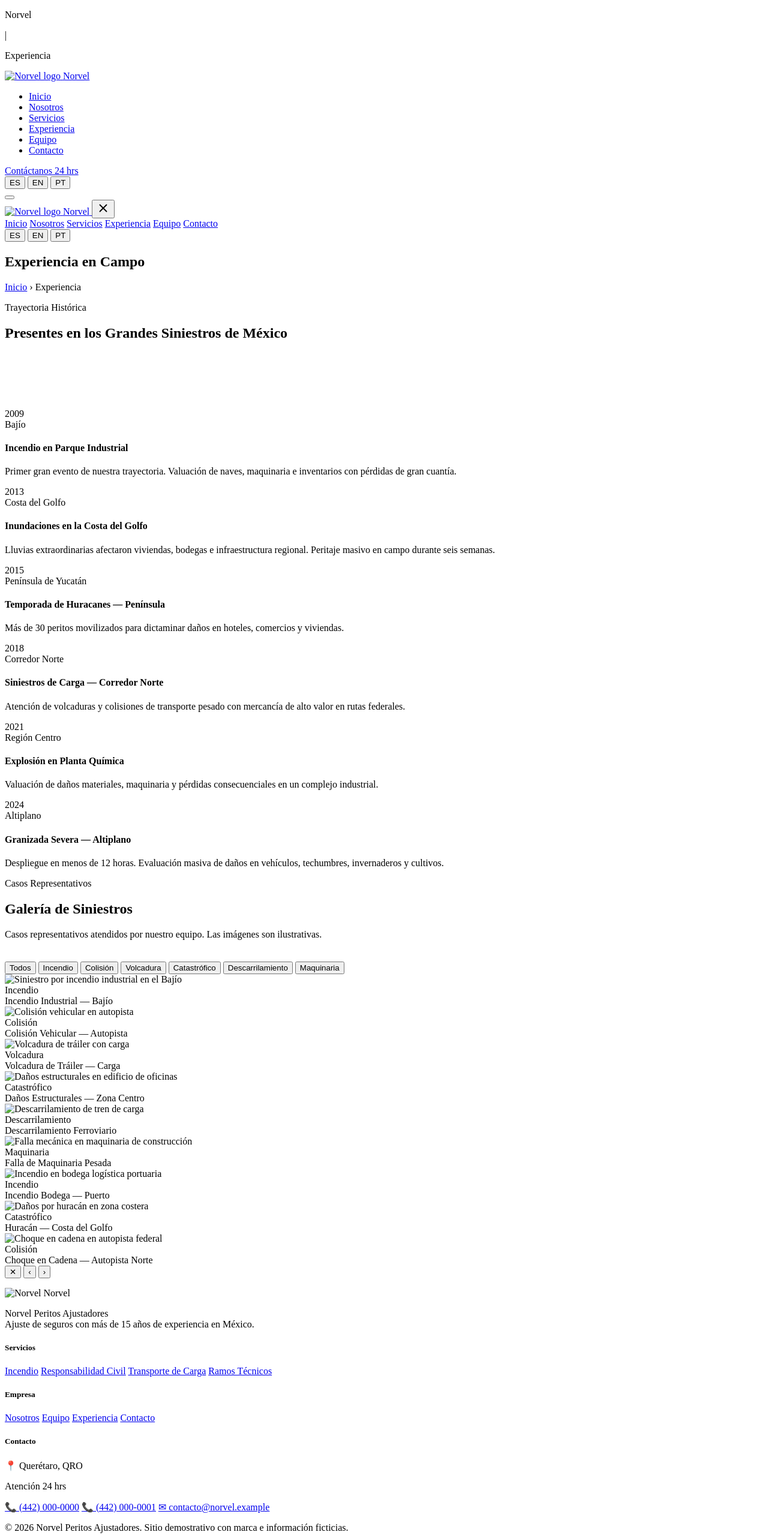
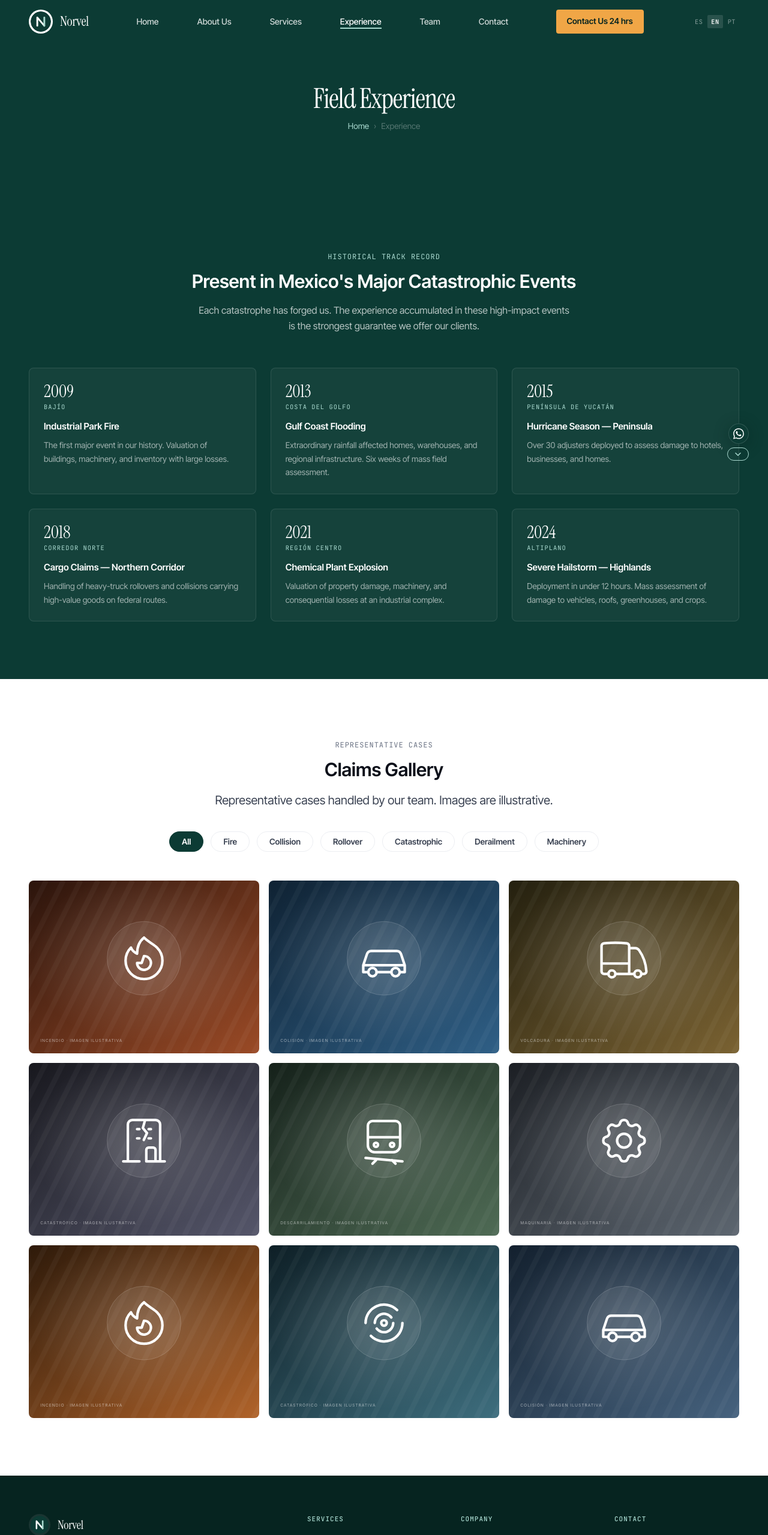
Before and after one commit to NorthClick/Norvel-Demo, a plain HTML site: page experiencia.html in a window 1280 px wide. Shown: the top 2559 px of the page at 60% size. Drawn offline with Linux system fonts and the light colour scheme; the site is published under a folder, as on GitHub Pages, so addresses that start at the root find nothing.

Commit message:
Fix: rutas relativas para que el sitio funcione en GitHub Pages
Las rutas absolutas (/css, /js, /assets) apuntaban a la raíz del dominio
en lugar de la carpeta del proyecto /Norvel-Demo/, causando 404 en CSS y JS.

```diff
--- a/admin/index.html
+++ b/admin/index.html
@@ -3,7 +3,7 @@
 <head>
   <meta charset="UTF-8">
   <meta name="viewport" content="width=device-width, initial-scale=1.0">
-  <link rel="icon" href="/assets/images/favicon.svg" type="image/svg+xml">
+  <link rel="icon" href="../assets/images/favicon.svg" type="image/svg+xml">
   <title>Norvel | Panel de Administración</title>
   <!-- Decap CMS — panel de edición de contenido sin código -->
   <script src="https://unpkg.com/decap-cms@^3.0.0/dist/decap-cms.js"></script>
--- a/experiencia.html
+++ b/experiencia.html
@@ -3,7 +3,7 @@
 <head>
   <meta charset="UTF-8">
   <meta name="viewport" content="width=device-width, initial-scale=1.0">
-  <link rel="icon" href="/assets/images/favicon.svg" type="image/svg+xml">
+  <link rel="icon" href="assets/images/favicon.svg" type="image/svg+xml">
   <title>Experiencia | Norvel — Galería de Siniestros y Catástrofes</title>
   <meta name="description" content="Galería de siniestros atendidos por Norvel: incendios, colisiones, volcaduras, descarrilamientos, catástrofes naturales y maquinaria. 15+ años de experiencia.">
   <meta property="og:title" content="Experiencia | Norvel">
@@ -11,8 +11,8 @@
   <link rel="preconnect" href="https://fonts.googleapis.com">
   <link rel="preconnect" href="https://fonts.gstatic.com" crossorigin>
   <link href="https://fonts.googleapis.com/css2?family=Instrument+Serif:ital@0;1&family=Inter+Tight:wght@400;500;600;700&family=JetBrains+Mono:wght@400;500;600&display=swap" rel="stylesheet">
-  <link rel="stylesheet" href="/css/main.css">
-  <link rel="stylesheet" href="/css/components.css">
+  <link rel="stylesheet" href="css/main.css">
+  <link rel="stylesheet" href="css/components.css">
 </head>
 <body>
 
@@ -28,19 +28,19 @@
   <!-- NAVBAR -->
   <nav class="navbar navbar--transparent" id="navbar" role="navigation" aria-label="Navegación principal">
     <div class="navbar__inner">
-      <a href="/index.html" class="navbar__logo" aria-label="Norvel — Inicio">
-        <img src="/assets/images/logo.svg" alt="Norvel logo" class="navbar__logo-img">
+      <a href="index.html" class="navbar__logo" aria-label="Norvel — Inicio">
+        <img src="assets/images/logo.svg" alt="Norvel logo" class="navbar__logo-img">
         <span class="navbar__logo-text">Norvel</span>
       </a>
       <ul class="navbar__nav" role="list">
-        <li><a href="/index.html" data-i18n="nav.inicio">Inicio</a></li>
-        <li><a href="/nosotros.html" data-i18n="nav.nosotros">Nosotros</a></li>
-        <li><a href="/servicios.html" data-i18n="nav.servicios">Servicios</a></li>
-        <li><a href="/experiencia.html" class="active" data-i18n="nav.experiencia">Experiencia</a></li>
-        <li><a href="/equipo.html" data-i18n="nav.equipo">Equipo</a></li>
-        <li><a href="/contacto.html" data-i18n="nav.contacto">Contacto</a></li>
+        <li><a href="index.html" data-i18n="nav.inicio">Inicio</a></li>
+        <li><a href="nosotros.html" data-i18n="nav.nosotros">Nosotros</a></li>
+        <li><a href="servicios.html" data-i18n="nav.servicios">Servicios</a></li>
+        <li><a href="experiencia.html" class="active" data-i18n="nav.experiencia">Experiencia</a></li>
+        <li><a href="equipo.html" data-i18n="nav.equipo">Equipo</a></li>
+        <li><a href="contacto.html" data-i18n="nav.contacto">Contacto</a></li>
       </ul>
-      <a href="/contacto.html" class="navbar__cta" data-i18n="nav.cta">Contáctanos 24 hrs</a>
+      <a href="contacto.html" class="navbar__cta" data-i18n="nav.cta">Contáctanos 24 hrs</a>
       <div class="lang-switcher lang-switcher--desktop">
         <button class="lang-switcher__btn" data-lang="es" onclick="setLang('es')">ES</button>
         <button class="lang-switcher__btn" data-lang="en" onclick="setLang('en')">EN</button>
@@ -52,8 +52,8 @@
     </div>
     <nav class="navbar__mobile" id="mobileMenu" aria-label="Menú móvil">
       <div class="navbar__mobile-header">
-        <a href="/index.html" class="navbar__logo" aria-label="Norvel — Inicio">
-          <img src="/assets/images/logo.svg" alt="Norvel logo" class="navbar__logo-img">
+        <a href="index.html" class="navbar__logo" aria-label="Norvel — Inicio">
+          <img src="assets/images/logo.svg" alt="Norvel logo" class="navbar__logo-img">
           <span class="navbar__logo-text">Norvel</span>
         </a>
         <button class="navbar__mobile-close" aria-label="Cerrar menú">
@@ -61,12 +61,12 @@
         </button>
       </div>
       <div class="navbar__mobile-links">
-        <a href="/index.html" data-i18n="nav.inicio">Inicio</a>
-        <a href="/nosotros.html" data-i18n="nav.nosotros">Nosotros</a>
-        <a href="/servicios.html" data-i18n="nav.servicios">Servicios</a>
-        <a href="/experiencia.html" data-i18n="nav.experiencia">Experiencia</a>
-        <a href="/equipo.html" data-i18n="nav.equipo">Equipo</a>
-        <a href="/contacto.html" data-i18n="nav.contacto">Contacto</a>
+        <a href="index.html" data-i18n="nav.inicio">Inicio</a>
+        <a href="nosotros.html" data-i18n="nav.nosotros">Nosotros</a>
+        <a href="servicios.html" data-i18n="nav.servicios">Servicios</a>
+        <a href="experiencia.html" data-i18n="nav.experiencia">Experiencia</a>
+        <a href="equipo.html" data-i18n="nav.equipo">Equipo</a>
+        <a href="contacto.html" data-i18n="nav.contacto">Contacto</a>
       </div>
       <div class="lang-switcher lang-switcher--mobile">
         <button class="lang-switcher__btn" data-lang="es" onclick="setLang('es')">ES</button>
@@ -81,7 +81,7 @@
     <div class="container">
       <h1 data-i18n="exp.page_title">Experiencia en Campo</h1>
       <nav class="breadcrumb" aria-label="Ruta de navegación">
-        <a href="/index.html" data-i18n="nav.inicio">Inicio</a>
+        <a href="index.html" data-i18n="nav.inicio">Inicio</a>
         <span>›</span>
         <span aria-current="page" data-i18n="exp.breadcrumb">Experiencia</span>
       </nav>
@@ -162,7 +162,7 @@
       <div class="gallery-grid" id="galleryGrid" role="list">
 
         <div class="gallery-item" data-category="incendio" data-title="Incendio Industrial — Bajío" role="listitem" tabindex="0" aria-label="Ver foto: Incendio industrial en el Bajío">
-          <img src="/assets/images/gallery/caso-1.svg" alt="Siniestro por incendio industrial en el Bajío" loading="lazy">
+          <img src="assets/images/gallery/caso-1.svg" alt="Siniestro por incendio industrial en el Bajío" loading="lazy">
           <div class="gallery-item__overlay">
             <div class="gallery-item__category">Incendio</div>
             <div class="gallery-item__title">Incendio Industrial — Bajío</div>
@@ -170,7 +170,7 @@
         </div>
 
         <div class="gallery-item" data-category="colision" data-title="Colisión Vehicular — Autopista" role="listitem" tabindex="0" aria-label="Ver foto: Colisión vehicular en autopista">
-          <img src="/assets/images/gallery/caso-2.svg" alt="Colisión vehicular en autopista" loading="lazy">
+          <img src="assets/images/gallery/caso-2.svg" alt="Colisión vehicular en autopista" loading="lazy">
           <div class="gallery-item__overlay">
             <div class="gallery-item__category">Colisión</div>
             <div class="gallery-item__title">Colisión Vehicular — Autopista</div>
@@ -178,7 +178,7 @@
         </div>
 
         <div class="gallery-item" data-category="volcadura" data-title="Volcadura de Trailer — Carga" role="listitem" tabindex="0" aria-label="Ver foto: Volcadura de tráiler con carga">
-          <img src="/assets/images/gallery/caso-3.svg" alt="Volcadura de tráiler con carga" loading="lazy">
+          <img src="assets/images/gallery/caso-3.svg" alt="Volcadura de tráiler con carga" loading="lazy">
           <div class="gallery-item__overlay">
             <div class="gallery-item__category">Volcadura</div>
             <div class="gallery-item__title">Volcadura de Tráiler — Carga</div>
@@ -186,7 +186,7 @@
         </div>
 
         <div class="gallery-item" data-category="catastrofico" data-title="Daños Estructurales — Zona Centro" role="listitem" tabindex="0" aria-label="Ver foto: Daños estructurales en zona centro">
-          <img src="/assets/images/gallery/caso-4.svg" alt="Daños estructurales en edificio de oficinas" loading="lazy">
+          <img src="assets/images/gallery/caso-4.svg" alt="Daños estructurales en edificio de oficinas" loading="lazy">
           <div class="gallery-item__overlay">
             <div class="gallery-item__category">Catastrófico</div>
             <div class="gallery-item__title">Daños Estructurales — Zona Centro</div>
@@ -194,7 +194,7 @@
         </div>
 
         <div class="gallery-item" data-category="descarrilamiento" data-title="Descarrilamiento Ferroviario" role="listitem" tabindex="0" aria-label="Ver foto: Descarrilamiento ferroviario">
-          <img src="/assets/images/gallery/caso-5.svg" alt="Descarrilamiento de tren de carga" loading="lazy">
+          <img src="assets/images/gallery/caso-5.svg" alt="Descarrilamiento de tren de carga" loading="lazy">
           <div class="gallery-item__overlay">
             <div class="gallery-item__category">Descarrilamiento</div>
             <div class="gallery-item__title">Descarrilamiento Ferroviario</div>
@@ -202,7 +202,7 @@
         </div>
 
         <div class="gallery-item" data-category="maquinaria" data-title="Falla de Maquinaria Pesada" role="listitem" tabindex="0" aria-label="Ver foto: Falla de maquinaria pesada">
-          <img src="/assets/images/gallery/caso-6.svg" alt="Falla mecánica en maquinaria de construcción" loading="lazy">
+          <img src="assets/images/gallery/caso-6.svg" alt="Falla mecánica en maquinaria de construcción" loading="lazy">
           <div class="gallery-item__overlay">
             <div class="gallery-item__category">Maquinaria</div>
             <div class="gallery-item__title">Falla de Maquinaria Pesada</div>
@@ -210,7 +210,7 @@
         </div>
 
         <div class="gallery-item" data-category="incendio" data-title="Incendio Bodega — Puerto" role="listitem" tabindex="0" aria-label="Ver foto: Incendio en bodega portuaria">
-          <img src="/assets/images/gallery/caso-7.svg" alt="Incendio en bodega logística portuaria" loading="lazy">
+          <img src="assets/images/gallery/caso-7.svg" alt="Incendio en bodega logística portuaria" loading="lazy">
           <div class="gallery-item__overlay">
             <div class="gallery-item__category">Incendio</div>
             <div class="gallery-item__title">Incendio Bodega — Puerto</div>
@@ -218,7 +218,7 @@
         </div>
 
         <div class="gallery-item" data-category="catastrofico" data-title="Huracán — Costa del Golfo" role="listitem" tabindex="0" aria-label="Ver foto: Daños por huracán en zona costera">
-          <img src="/assets/images/gallery/caso-8.svg" alt="Daños por huracán en zona costera" loading="lazy">
+          <img src="assets/images/gallery/caso-8.svg" alt="Daños por huracán en zona costera" loading="lazy">
           <div class="gallery-item__overlay">
             <div class="gallery-item__category">Catastrófico</div>
             <div class="gallery-item__title">Huracán — Costa del Golfo</div>
@@ -226,7 +226,7 @@
         </div>
 
         <div class="gallery-item" data-category="colision" data-title="Choque en Cadena — Autopista Norte" role="listitem" tabindex="0" aria-label="Ver foto: Choque en cadena en autopista">
-          <img src="/assets/images/gallery/caso-9.svg" alt="Choque en cadena en autopista federal" loading="lazy">
+          <img src="assets/images/gallery/caso-9.svg" alt="Choque en cadena en autopista federal" loading="lazy">
           <div class="gallery-item__overlay">
             <div class="gallery-item__category">Colisión</div>
             <div class="gallery-item__title">Choque en Cadena — Autopista Norte</div>
@@ -254,24 +254,24 @@
       <div class="footer__grid">
         <div class="footer__brand">
           <div class="footer__logo">
-            <img src="/assets/images/logo.svg" alt="Norvel" class="footer__logo-img">
+            <img src="assets/images/logo.svg" alt="Norvel" class="footer__logo-img">
             <span class="footer__logo-text">Norvel</span>
           </div>
           <p data-i18n-html="footer.desc">Norvel Peritos Ajustadores<br>Ajuste de seguros con más de 15 años de experiencia en México.</p>
         </div>
         <div class="footer__col">
           <h5 data-i18n="footer.servicios">Servicios</h5>
-          <a href="/servicios.html#incendio" data-i18n="footer.incendio">Incendio</a>
-          <a href="/servicios.html#rc" data-i18n="footer.rc">Responsabilidad Civil</a>
-          <a href="/servicios.html#transporte" data-i18n="footer.transporte">Transporte de Carga</a>
-          <a href="/servicios.html#ramos-tecnicos" data-i18n="footer.ramos">Ramos Técnicos</a>
+          <a href="servicios.html#incendio" data-i18n="footer.incendio">Incendio</a>
+          <a href="servicios.html#rc" data-i18n="footer.rc">Responsabilidad Civil</a>
+          <a href="servicios.html#transporte" data-i18n="footer.transporte">Transporte de Carga</a>
+          <a href="servicios.html#ramos-tecnicos" data-i18n="footer.ramos">Ramos Técnicos</a>
         </div>
         <div class="footer__col">
           <h5 data-i18n="footer.empresa">Empresa</h5>
-          <a href="/nosotros.html" data-i18n="nav.nosotros">Nosotros</a>
-          <a href="/equipo.html" data-i18n="nav.equipo">Equipo</a>
-          <a href="/experiencia.html" data-i18n="nav.experiencia">Experiencia</a>
-          <a href="/contacto.html" data-i18n="nav.contacto">Contacto</a>
+          <a href="nosotros.html" data-i18n="nav.nosotros">Nosotros</a>
+          <a href="equipo.html" data-i18n="nav.equipo">Equipo</a>
+          <a href="experiencia.html" data-i18n="nav.experiencia">Experiencia</a>
+          <a href="contacto.html" data-i18n="nav.contacto">Contacto</a>
         </div>
         <div class="footer__col">
           <h5 data-i18n="footer.contacto_title">Contacto</h5>
@@ -298,9 +298,9 @@
     </button>
   </div>
 
-  <script src="/js/translations.js"></script>
-  <script src="/js/i18n.js"></script>
-  <script src="/js/main.js"></script>
-  <script src="/js/gallery.js"></script>
+  <script src="js/translations.js"></script>
+  <script src="js/i18n.js"></script>
+  <script src="js/main.js"></script>
+  <script src="js/gallery.js"></script>
 </body>
 </html>
```
Also changed, not shown: contacto.html (+34 -34 lines), equipo.html (+34 -34 lines), index.html (+41 -41 lines), nosotros.html (+34 -34 lines), servicios.html (+30 -30 lines).
